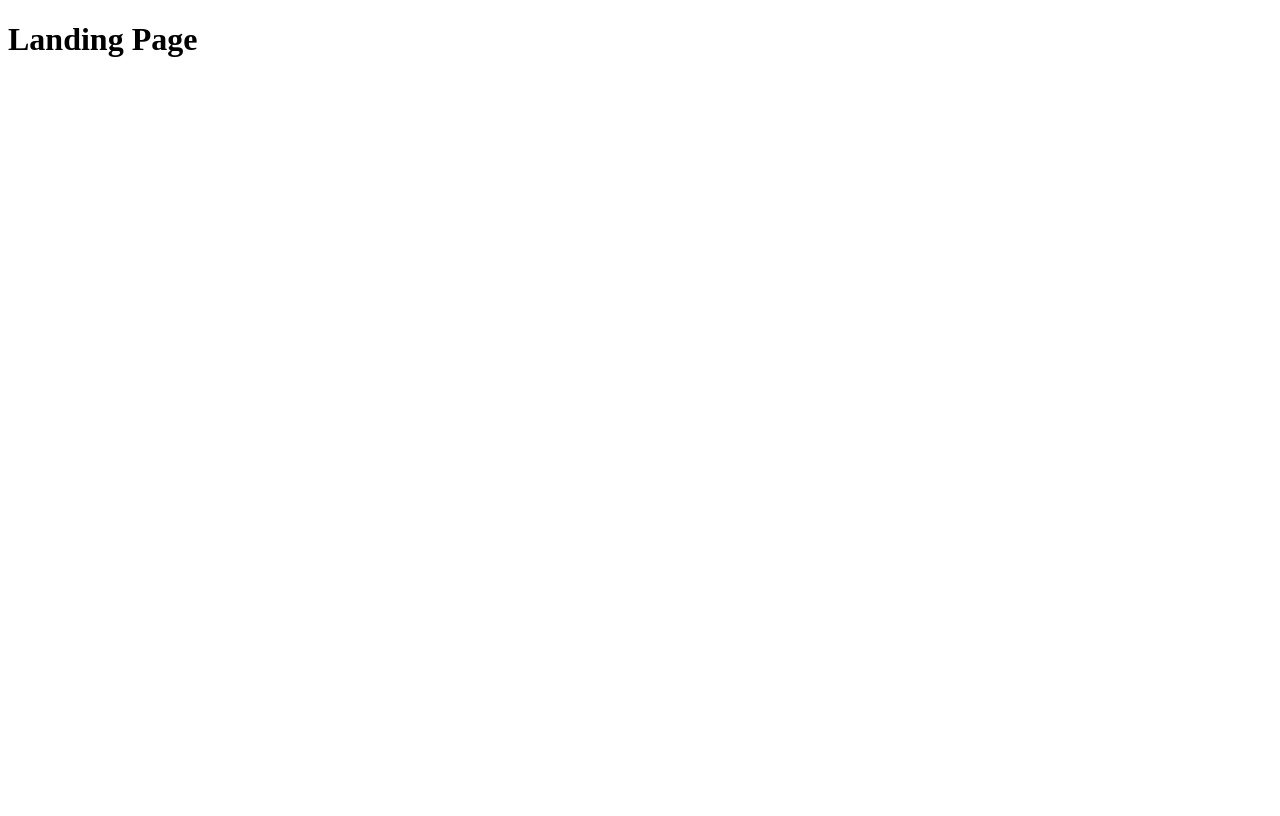
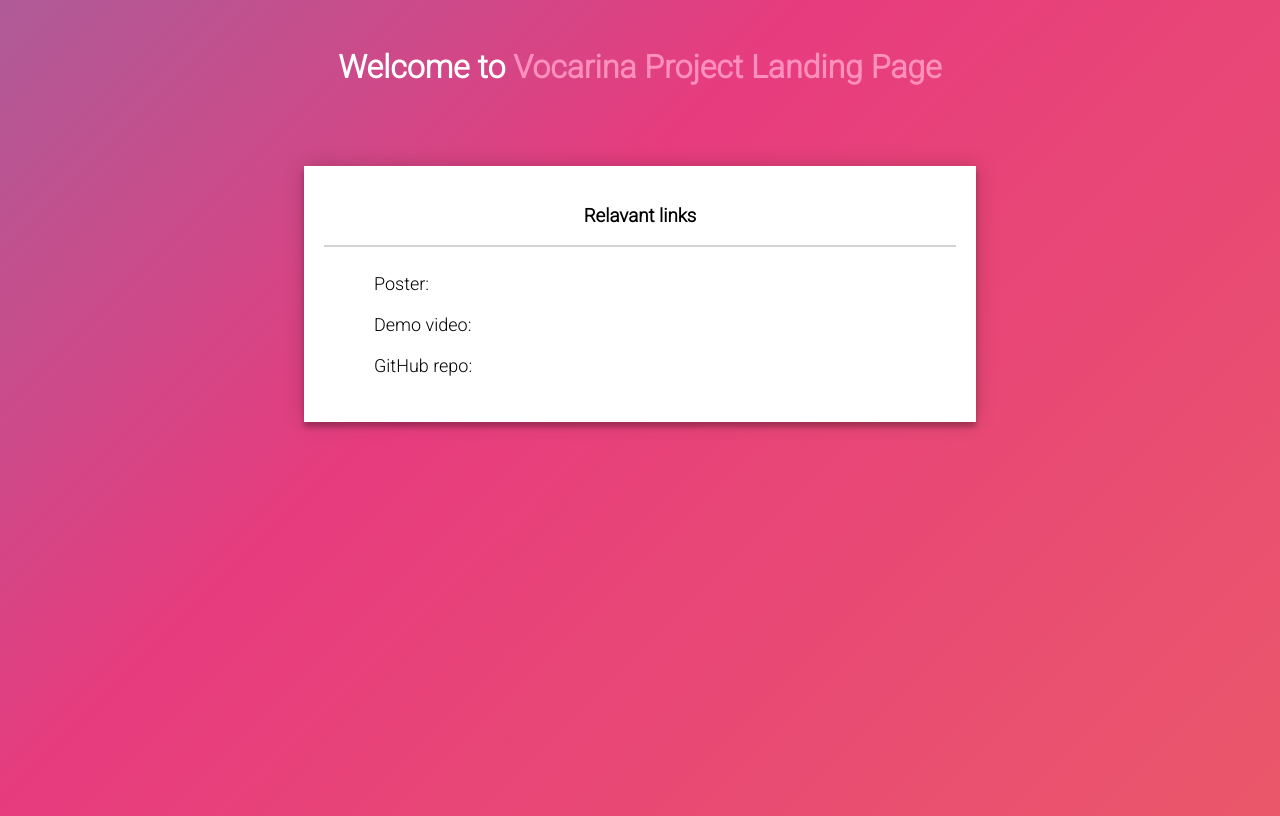
Before and after one commit to lyw02/vocarina-landing-page, a plain HTML site: page index.html in a window 1280 px wide. Drawn offline with Linux system fonts and the light colour scheme.

Commit message:
Basic structure

```diff
--- /dev/null
+++ b/index.css
@@ -0,0 +1,96 @@
+@import url(https://fonts.googleapis.com/css?family=Roboto:300);
+
+body {
+  background: linear-gradient(
+    -45deg,
+    rgba(238, 119, 82, 1),
+    rgba(231, 60, 126, 1),
+    rgba(35, 166, 213, 1),
+    rgba(35, 213, 171, 1)
+  );
+  background-size: 400% 400%;
+  animation: gradient 15s ease infinite;
+  height: 100vh;
+  font-family: "Roboto", sans-serif;
+  -webkit-font-smoothing: antialiased;
+  -moz-osx-font-smoothing: grayscale;
+}
+
+@keyframes gradient {
+  0% {
+    background-position: 0% 50%;
+  }
+  50% {
+    background-position: 100% 50%;
+  }
+  100% {
+    background-position: 0% 50%;
+  }
+}
+
+.title {
+  text-align: center;
+  padding: 40px;
+  margin: 0;
+  /* background-color: #ffffff; */
+  color: white;
+  z-index: 1;
+  text-shadow: 0 0 20px 0 rgba(0, 0, 0, 0.2), 0 5px 5px 0 rgba(0, 0, 0, 0.24);
+}
+
+.title-color {
+  color: rgb(255, 144, 188);
+}
+
+hr {
+  border: 1px solid lightgray;
+}
+
+.subtitle {
+  text-align: center;
+}
+
+.links-container {
+  margin: auto;
+  margin-top: 40px;
+  width: 50%;
+  justify-content: center;
+  padding: 20px;
+  position: relative;
+  z-index: 1;
+  background: #ffffff;
+  box-shadow: 0 0 20px 0 rgba(0, 0, 0, 0.2), 0 5px 5px 0 rgba(0, 0, 0, 0.24);
+}
+
+.links {
+  list-style: none;
+}
+
+.link-item {
+  padding: 10px;
+}
+
+.link-item-span {
+  font-size: 18px;
+}
+
+button {
+  font-family: "Roboto", sans-serif;
+  text-transform: uppercase;
+  outline: 0;
+  background: #4caf50;
+  width: 100%;
+  border: 0;
+  padding: 15px;
+  color: #ffffff;
+  font-size: 14px;
+  -webkit-transition: all 0.3 ease;
+  transition: all 0.3 ease;
+  cursor: pointer;
+}
+
+button:hover,
+button:active,
+button:focus {
+  background: #43a047;
+}
--- a/index.html
+++ b/index.html
@@ -1,13 +1,30 @@
 <!DOCTYPE html>
 <html lang="en">
-<head>
-    <meta charset="UTF-8">
-    <meta name="viewport" content="width=device-width, initial-scale=1.0">
+  <head>
+    <meta charset="UTF-8" />
+    <meta name="viewport" content="width=device-width, initial-scale=1.0" />
     <title>Landing Page</title>
-</head>
-<body>
-    <h1>
-        Landing Page
-    </h1>
-</body>
+    <link rel="stylesheet" type="text/css" href="./index.css" />
+  </head>
+  <body>
+    <div>
+      <h1 class="title">
+        Welcome to
+        <span class="title-color">Vocarina Project Landing Page</span>
+      </h1>
+    </div>
+    <div class="links-container">
+      <h3 class="subtitle">Relavant links</h3>
+      <hr />
+      <ul class="links">
+        <li class="link-item"><span class="link-item-span">Poster: </span></li>
+        <li class="link-item">
+          <span class="link-item-span">Demo video: </span>
+        </li>
+        <li class="link-item">
+          <span class="link-item-span">GitHub repo: </span>
+        </li>
+      </ul>
+    </div>
+  </body>
 </html>
```
